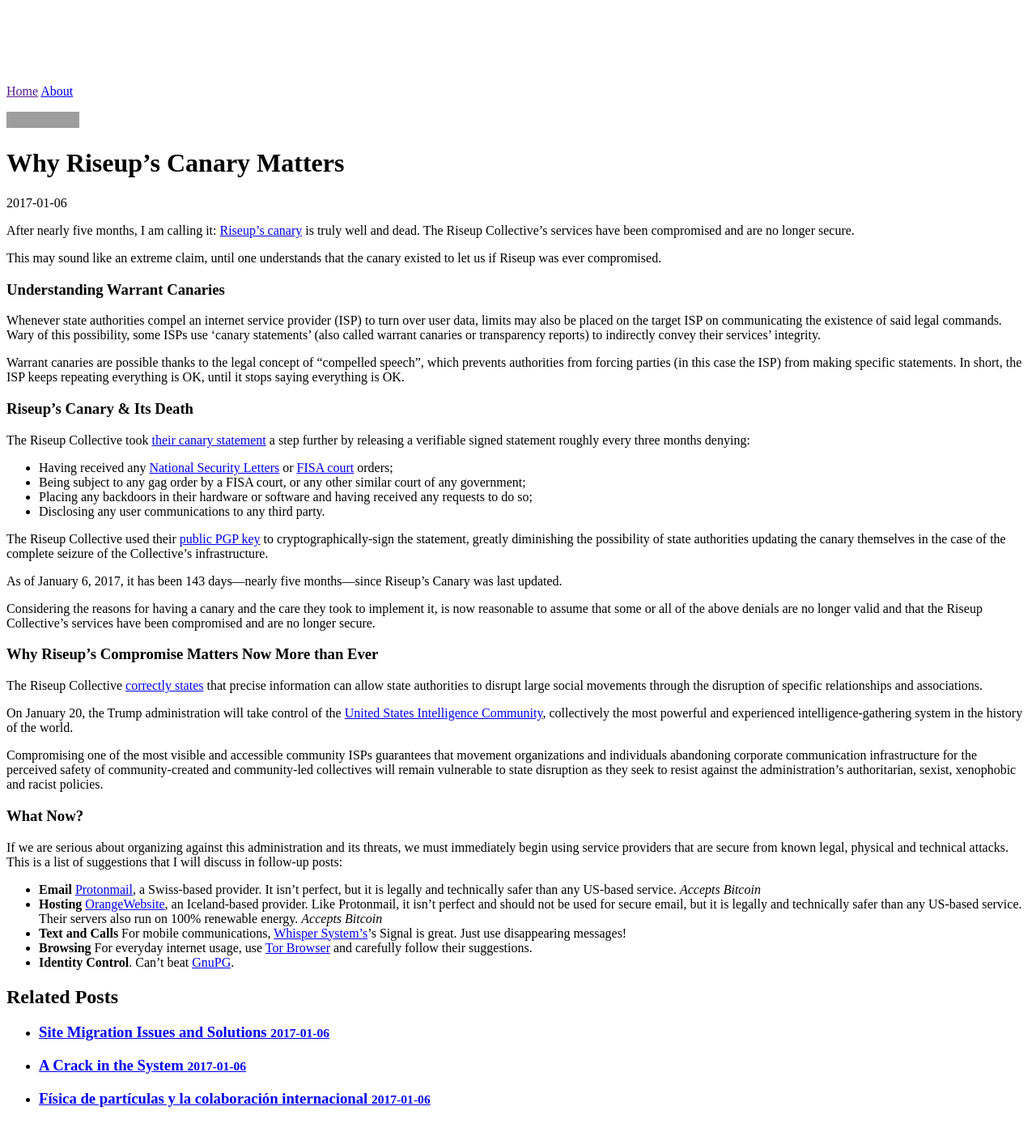
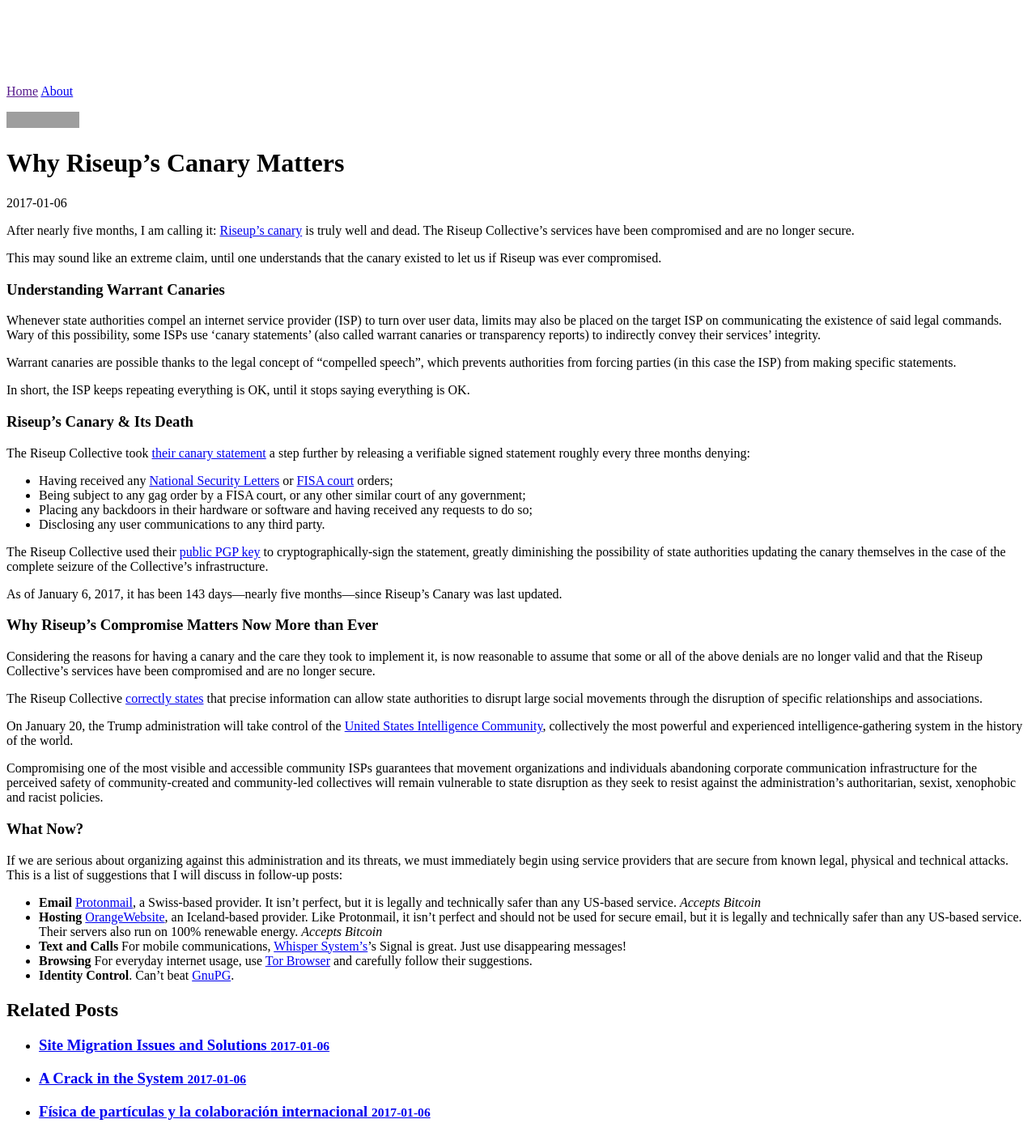
Before and after one commit to chema/sanfranciscan, a Jekyll site: the page built from _posts/2017-01-06-why-riseups-canary-matters.md, in a window 1280 px wide. Shown: the whole page at 81% size. Built offline with Jekyll 4.4.1, drawn with Linux system fonts in a browser that asks for light colours; comment, search, counter and statistics services are not loaded; grey boxes are pictures that could not be loaded.

Commit message:
Changed structure

```diff
--- a/_posts/2017-01-06-why-riseups-canary-matters.md
+++ b/_posts/2017-01-06-why-riseups-canary-matters.md
@@ -12,7 +12,9 @@
 
 Whenever state authorities compel an internet service provider (ISP) to turn over user data, limits may also be placed on the target ISP on communicating the existence of said legal commands. Wary of this possibility, some ISPs use 'canary statements' (also called warrant canaries or transparency reports) to indirectly convey their services' integrity.
 
-Warrant canaries are possible thanks to the legal concept of "compelled speech", which prevents authorities from forcing parties (in this case the ISP) from making specific statements. In short, the ISP keeps repeating everything is OK, until it stops saying everything is OK.
+Warrant canaries are possible thanks to the legal concept of "compelled speech", which prevents authorities from forcing parties (in this case the ISP) from making specific statements.
+
+In short, the ISP keeps repeating everything is OK, until it stops saying everything is OK.
 
 ### Riseup's Canary & Its Death
 
@@ -27,9 +29,9 @@
 
 As of January 6, 2017, it has been 143 days—nearly five months—since Riseup's Canary was last updated.
 
+### Why Riseup's Compromise Matters Now More than Ever
+
 Considering the reasons for having a canary and the care they took to implement it, is now reasonable to assume that some or all of the above denials are no longer valid and that the Riseup Collective's services have been compromised and are no longer secure.
-
-### Why Riseup's Compromise Matters Now More than Ever
 
 The Riseup Collective [correctly states](https://riseup.net/en/about-us) that precise information can allow state authorities to disrupt large social movements through the disruption of specific relationships and associations.
 
```
